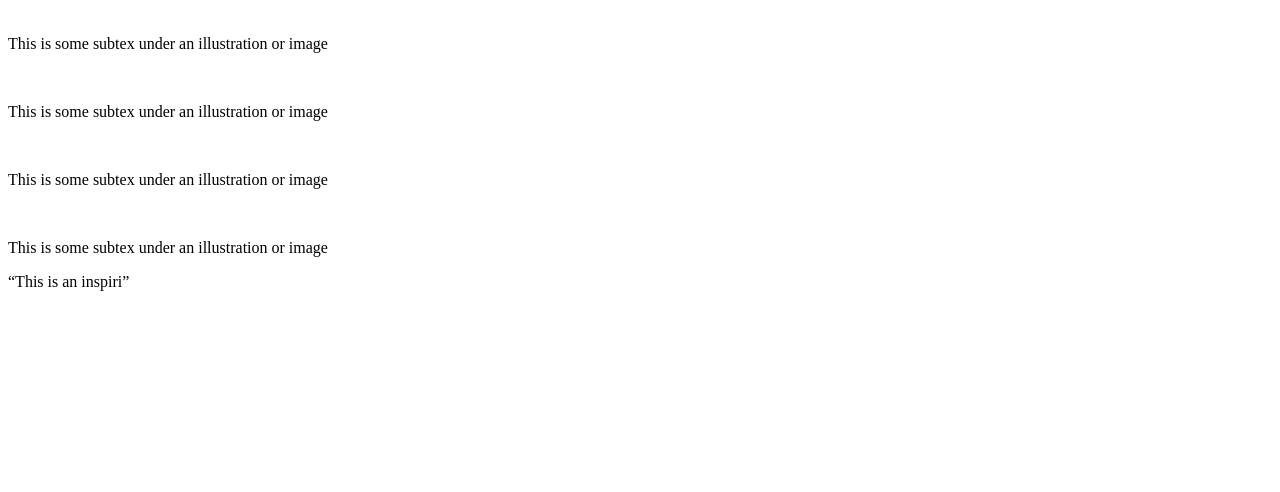
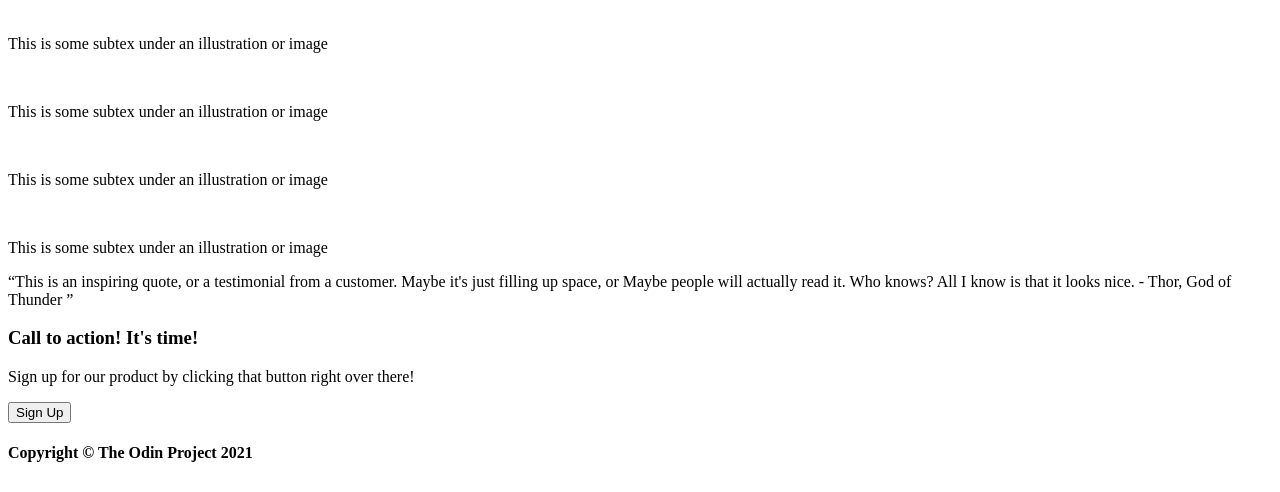
Before and after one commit to MadPaco/OdinLandingPage, a plain HTML site: page index.html in a window 1280 px wide. Shown: the part 485-977 px from the top of the page. Before the commit the page ends 800 px from the top, so only its background shows below. Drawn offline with Linux system fonts and the light colour scheme.

Commit message:
Add needed elements
Add basic structure for the page
Add all texts, images and quotes

```diff
--- a/index.html
+++ b/index.html
@@ -36,7 +36,19 @@
             <p>This is some subtex under an illustration or image</p>
         </div>
         <div class="quoteSection">
-            <q>This is an inspiri</q>
+            <q>This is an inspiring quote, or a testimonial from a customer. Maybe it's just filling up space, or Maybe
+                people will actually read it. Who knows? All I know is that it looks nice. - Thor, God of Thunder
+            </q>
+        </div>
+        <div class="actionSection">
+            <div class="card">
+                <h3>Call to action! It's time!</h3>
+                <p>Sign up for our product by clicking that button right over there!</p>
+                <button type="button">Sign Up</button>
+            </div>
+        </div>
+        <div class="footer">
+            <h4>Copyright © The Odin Project 2021</h4>
         </div>
     </div>
 
```
